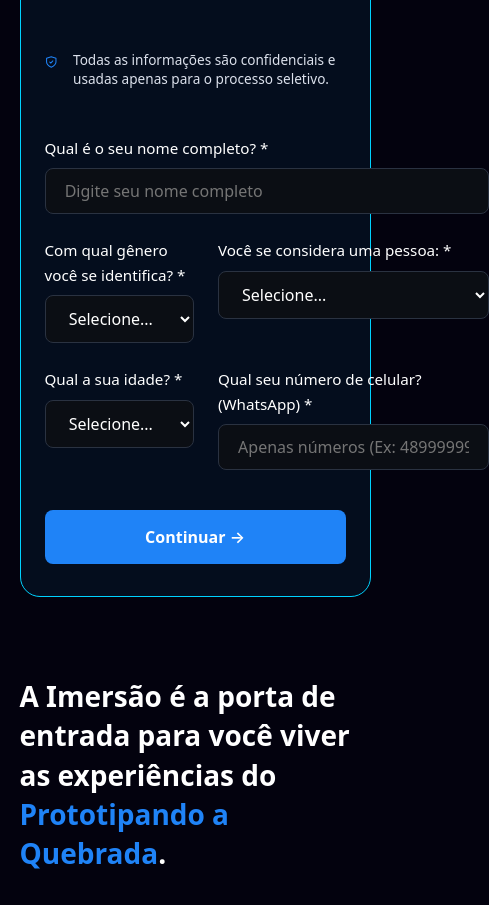
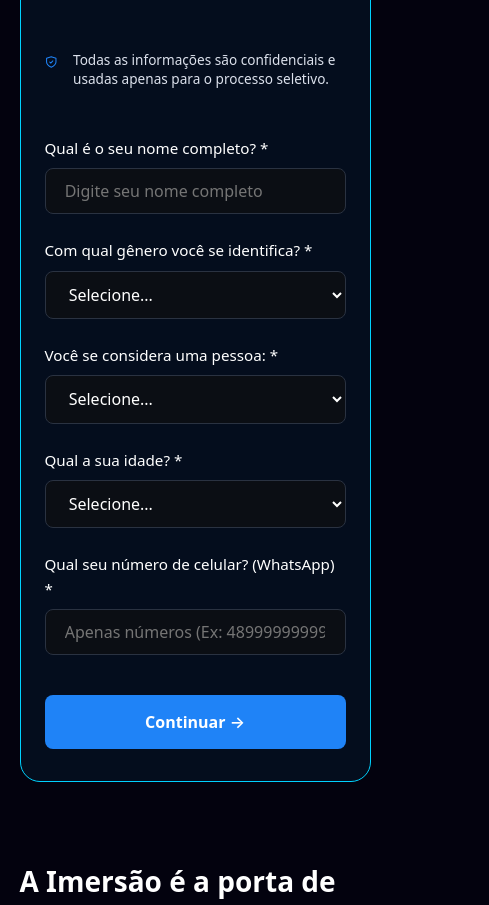
Before and after one commit to LAYSEGABI/imersao-paq, a React (Vite) app: page / in a window 390 px wide. Shown: the part 9580-10485 px from the top of the page, 489 px wide, since content can reach past the window. Built offline with nearby package versions, Linux system fonts and the light colour scheme.

Commit message:
att grid-collun forms

```diff
--- a/src/sections/Inscricao/Inscricao.css
+++ b/src/sections/Inscricao/Inscricao.css
@@ -167,6 +167,8 @@
 
 /* Estilização dos Inputs e Selects */
 input, select, textarea {
+  box-sizing: border-box; /* O truque mágico: impede que o padding aumente o tamanho final do input */
+  width: 100%; /* Garante que ele respeite exatamente o limite da div pai */
   background-color: #0B0E14; /* Fundo escuro igual ao body */
   border: 1px solid var(--border-color);
   color: #FFFFFF;
@@ -259,6 +261,10 @@
     grid-template-columns: 1fr; /* Todos os inputs empilhados no mobile */
   }
 
+  .input-group.full-width {
+    grid-column: span 1;
+  }
+
   .form-actions {
     flex-direction: column-reverse;
   }
```
